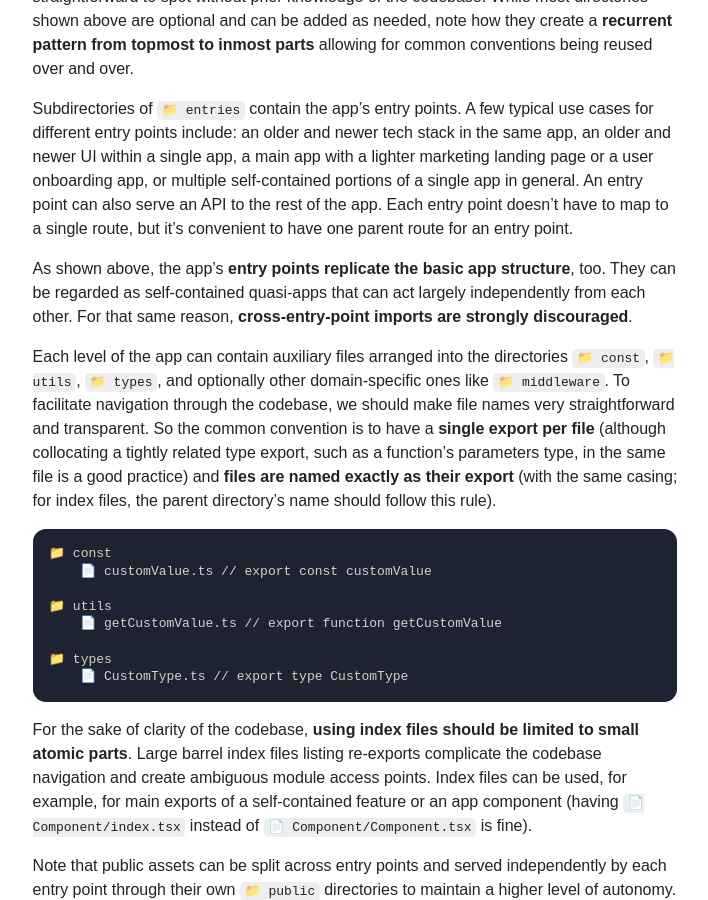
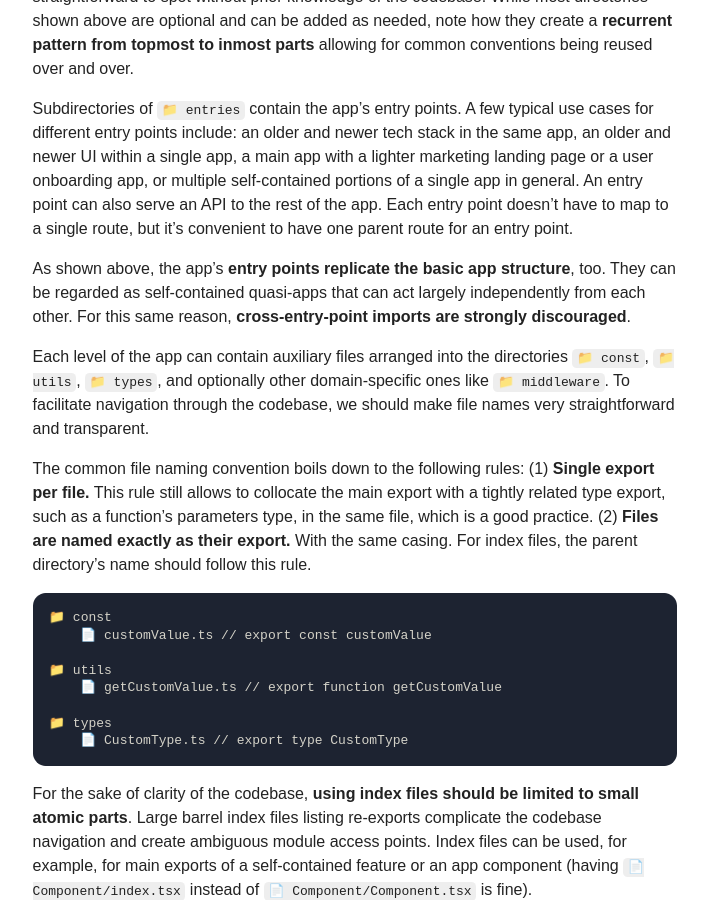
Before and after one commit to axtk/axtk.github.io, a Jekyll site: the page built from x/ssd.md, in a window 1280 px wide and 900 px high, scrolled down 1721 px. Shown: the whole window, without its empty margins (285-993 px from the left). Built offline with Jekyll 4.4.1, drawn with Linux system fonts in a browser that asks for light colours; our own code applies the rules of GitHub Pages for plain Markdown files.

Commit message:
update ssd.md

````diff
--- a/x/ssd.md
+++ b/x/ssd.md
@@ -69,9 +69,11 @@ The runnable application server is located in `📄 src/server/index.ts`, which
 
 Subdirectories of `📁 entries` contain the app's entry points. A few typical use cases for different entry points include: an older and newer tech stack in the same app, an older and newer UI within a single app, a main app with a lighter marketing landing page or a user onboarding app, or multiple self-contained portions of a single app in general. An entry point can also serve an API to the rest of the app. Each entry point doesn't have to map to a single route, but it's convenient to have one parent route for an entry point.
 
-As shown above, the app's **entry points replicate the basic app structure**, too. They can be regarded as self-contained quasi-apps that can act largely independently from each other. For that same reason, **cross-entry-point imports are strongly discouraged**.
+As shown above, the app's **entry points replicate the basic app structure**, too. They can be regarded as self-contained quasi-apps that can act largely independently from each other. For this same reason, **cross-entry-point imports are strongly discouraged**.
 
-Each level of the app can contain auxiliary files arranged into the directories `📁 const`, `📁 utils`, `📁 types`, and optionally other domain-specific ones like `📁 middleware`. To facilitate navigation through the codebase, we should make file names very straightforward and transparent. So the common convention is to have a **single export per file** (although collocating a tightly related type export, such as a function's parameters type, in the same file is a good practice) and **files are named exactly as their export** (with the same casing; for index files, the parent directory's name should follow this rule).
+Each level of the app can contain auxiliary files arranged into the directories `📁 const`, `📁 utils`, `📁 types`, and optionally other domain-specific ones like `📁 middleware`. To facilitate navigation through the codebase, we should make file names very straightforward and transparent.
+
+The common file naming convention boils down to the following rules: (1) **Single export per file.** This rule still allows to collocate the main export with a tightly related type export, such as a function's parameters type, in the same file, which is a good practice. (2) **Files are named exactly as their export.** With the same casing. For index files, the parent directory's name should follow this rule.
 
 ```diff
 📁 const
````
